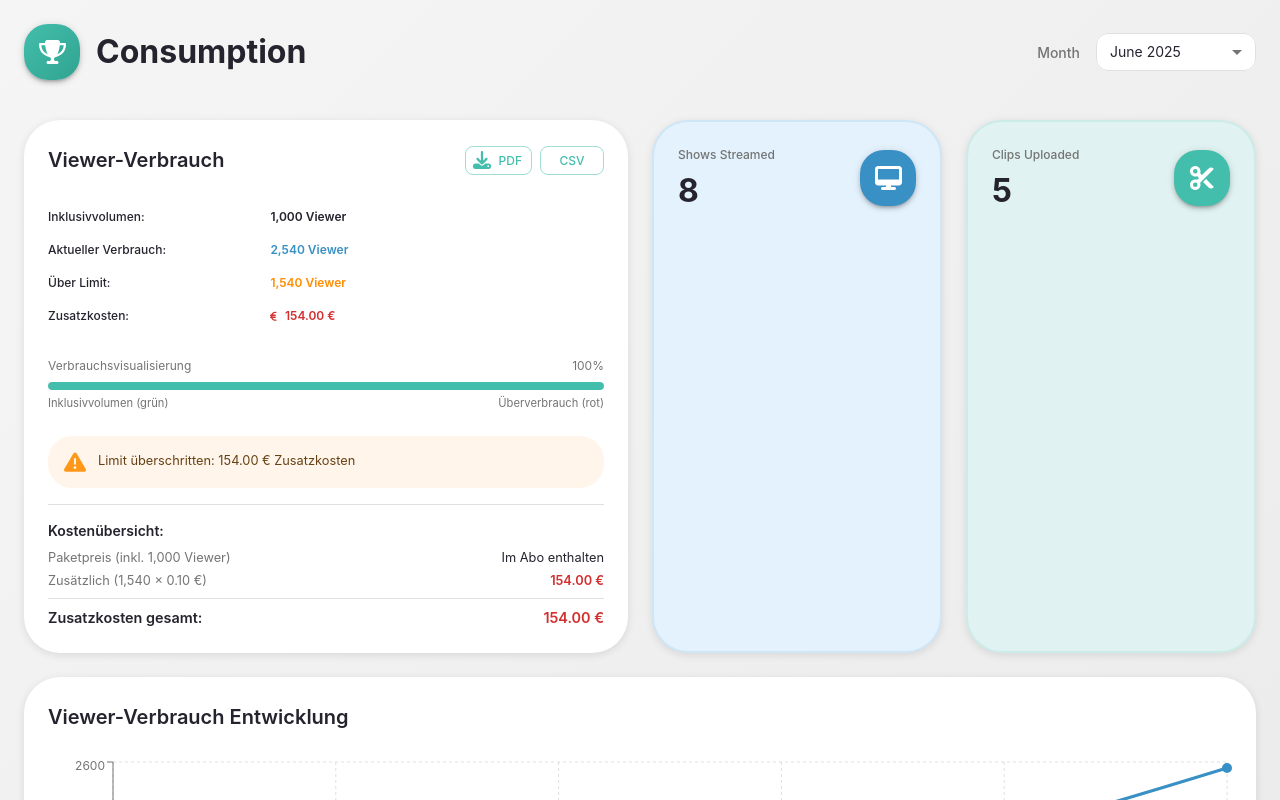
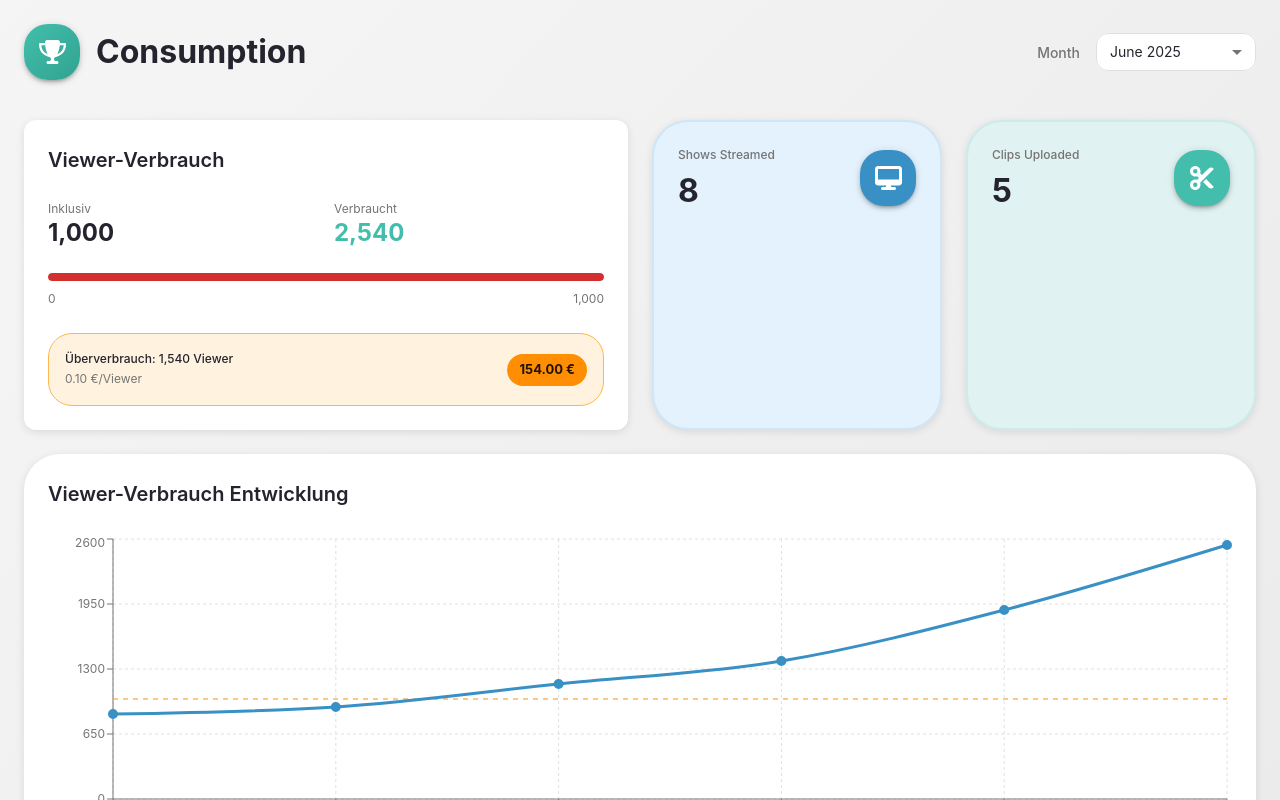
Before and after one commit to DenizD/sleek-mui-glow, a React (Vite) app: page / in a window 1280 px wide. Shown: the top 800 px of the page. Built offline with nearby package versions, Linux system fonts and the light colour scheme.

Commit message:
Refactor: Improve code quality and apply best practices
Clean up the existing code, ensuring it aligns with industry best practices for maintainability and readability.

```diff
--- a/src/components/dashboard/mui/MuiViewerConsumption.tsx
+++ b/src/components/dashboard/mui/MuiViewerConsumption.tsx
@@ -5,133 +5,47 @@ import {
   CardContent,
   Typography,
   Box,
-  Alert,
-  Button,
   LinearProgress,
-  Divider,
-  Table,
-  TableBody,
-  TableCell,
-  TableRow
+  Chip
 } from '@mui/material';
-import { FontAwesomeIcon } from '@fortawesome/react-fontawesome';
-import {
-  faExclamationTriangle,
-  faDownload,
-  faEuroSign
-} from '@fortawesome/free-solid-svg-icons';
 
 const MuiViewerConsumption = () => {
-  const packageLimit = 1000; // Inklusivvolumen
-  const currentUsage = 2540; // Aktuell genutzte Viewer
-  const overage = Math.max(0, currentUsage - packageLimit); // Überverbrauch
-  const costPerExtraViewer = 0.10; // 10 Cent pro zusätzlichem Viewer
-  const additionalCosts = overage * costPerExtraViewer;
+  const packageLimit = 1000;
+  const currentUsage = 2540;
+  const overage = Math.max(0, currentUsage - packageLimit);
+  const costPerViewer = 0.10;
+  const additionalCosts = overage * costPerViewer;
   const usagePercentage = Math.min((currentUsage / packageLimit) * 100, 100);
 
-  const handleExportPDF = () => {
-    console.log('Export als PDF');
-    // Implementierung folgt
-  };
-
-  const handleExportCSV = () => {
-    console.log('Export als CSV');
-    // Implementierung folgt
-  };
-
   return (
-    <Card sx={{ borderRadius: 3 }}>
+    <Card>
       <CardContent sx={{ p: 3 }}>
-        <Box sx={{ display: 'flex', alignItems: 'center', justifyContent: 'space-between', mb: 3 }}>
-          <Typography
-            variant="h6"
-            sx={{
-              fontWeight: 600,
-              color: '#25242E',
-              fontFamily: 'Inter, sans-serif'
-            }}
-          >
+        <Typography variant="h6" sx={{ mb: 3, fontWeight: 600 }}>
           Viewer-Verbrauch
         </Typography>
-          <Box sx={{ display: 'flex', gap: 1 }}>
-            <Button
-              size="small"
-              variant="outlined"
-              onClick={handleExportPDF}
-              startIcon={<FontAwesomeIcon icon={faDownload} />}
-              sx={{ textTransform: 'none', fontSize: '0.75rem' }}
-            >
-              PDF
-            </Button>
-            <Button
-              size="small"
-              variant="outlined"
-              onClick={handleExportCSV}
-              sx={{ textTransform: 'none', fontSize: '0.75rem' }}
-            >
-              CSV
-            </Button>
+
+        {/* Hauptmetriken */}
+        <Box sx={{ display: 'grid', gridTemplateColumns: '1fr 1fr', gap: 2, mb: 3 }}>
+          <Box>
+            <Typography variant="body2" color="text.secondary">
+              Inklusiv
+            </Typography>
+            <Typography variant="h5" fontWeight="bold">
+              {packageLimit.toLocaleString()}
+            </Typography>
+          </Box>
+          <Box>
+            <Typography variant="body2" color="text.secondary">
+              Verbraucht
+            </Typography>
+            <Typography variant="h5" fontWeight="bold" color="primary">
+              {currentUsage.toLocaleString()}
+            </Typography>
           </Box>
         </Box>
 
-        {/* Kompakte Verbrauchsübersicht */}
+        {/* Fortschrittsbalken */}
         <Box sx={{ mb: 3 }}>
-          <Table size="small" sx={{ '& .MuiTableCell-root': { border: 'none', py: 1, px: 0 } }}>
-            <TableBody>
-              <TableRow>
-                <TableCell sx={{ fontWeight: 500, color: '#25242E', width: '40%' }}>
-                  Inklusivvolumen:
-                </TableCell>
-                <TableCell sx={{ fontWeight: 600, color: '#25242E' }}>
-                  {packageLimit.toLocaleString()} Viewer
-                </TableCell>
-              </TableRow>
-              <TableRow>
-                <TableCell sx={{ fontWeight: 500, color: '#25242E' }}>
-                  Aktueller Verbrauch:
-                </TableCell>
-                <TableCell sx={{ fontWeight: 600, color: '#3890C5' }}>
-                  {currentUsage.toLocaleString()} Viewer
-                </TableCell>
-              </TableRow>
-              {overage > 0 && (
-                <TableRow>
-                  <TableCell sx={{ fontWeight: 500, color: '#25242E' }}>
-                    Über Limit:
-                  </TableCell>
-                  <TableCell sx={{ fontWeight: 600, color: '#FF8E03' }}>
-                    {overage.toLocaleString()} Viewer
-                  </TableCell>
-                </TableRow>
-              )}
-              {additionalCosts > 0 && (
-                <TableRow>
-                  <TableCell sx={{ fontWeight: 500, color: '#25242E' }}>
-                    Zusatzkosten:
-                  </TableCell>
-                  <TableCell sx={{ fontWeight: 600, color: '#D32F2F', display: 'flex', alignItems: 'center', gap: 1 }}>
-                    <FontAwesomeIcon icon={faEuroSign} size="sm" />
-                    {additionalCosts.toFixed(2)} €
-                  </TableCell>
-                </TableRow>
-              )}
-            </TableBody>
-          </Table>
-        </Box>
-
-        {/* Fortschrittsbalken mit zwei Zonen */}
-        <Box sx={{ mb: 3 }}>
-          <Box sx={{ display: 'flex', justifyContent: 'space-between', mb: 1 }}>
-            <Typography variant="body2" sx={{ color: '#747474', fontSize: '0.75rem' }}>
-              Verbrauchsvisualisierung
-            </Typography>
-            <Typography variant="body2" sx={{ color: '#747474', fontSize: '0.75rem' }}>
-              {usagePercentage.toFixed(0)}%
-            </Typography>
-          </Box>
-
-          <Box sx={{ position: 'relative' }}>
-            {/* Basis-Fortschrittsbalken (Inklusivvolumen) */}
           <LinearProgress
             variant="determinate"
             value={Math.min(usagePercentage, 100)}
@@ -140,114 +54,47 @@ const MuiViewerConsumption = () => {
               borderRadius: 4,
               backgroundColor: '#E0E0E0',
               '& .MuiLinearProgress-bar': {
-                  backgroundColor: '#43BEAC',
+                backgroundColor: overage > 0 ? '#D32F2F' : '#43BEAC',
                 borderRadius: 4,
               },
             }}
           />
-            {/* Überverbrauch-Balken */}
-            {overage > 0 && (
-              <LinearProgress
-                variant="determinate"
-                value={Math.min((overage / packageLimit) * 100, 100)}
-                sx={{
-                  position: 'absolute',
-                  top: 0,
-                  left: 0,
-                  right: 0,
-                  height: 8,
-                  borderRadius: 4,
-                  backgroundColor: 'transparent',
-                  '& .MuiLinearProgress-bar': {
-                    backgroundColor: '#D32F2F',
-                    borderRadius: 4,
-                    marginLeft: '100%',
-                  },
-                }}
-              />
-            )}
-          </Box>
-
-          <Box sx={{ display: 'flex', justifyContent: 'space-between', mt: 0.5 }}>
-            <Typography variant="caption" sx={{ color: '#747474', fontSize: '0.7rem' }}>
-              Inklusivvolumen (grün)
+          <Box sx={{ display: 'flex', justifyContent: 'space-between', mt: 1 }}>
+            <Typography variant="caption" color="text.secondary">
+              0
             </Typography>
-            <Typography variant="caption" sx={{ color: '#747474', fontSize: '0.7rem' }}>
-              Überverbrauch (rot)
+            <Typography variant="caption" color="text.secondary">
+              {packageLimit.toLocaleString()}
             </Typography>
           </Box>
         </Box>
 
-        {/* Kompakte Statusmeldung nur bei Bedarf */}
+        {/* Überverbrauch */}
         {overage > 0 && (
-          <Alert
-            severity="warning"
-            icon={<FontAwesomeIcon icon={faExclamationTriangle} />}
-            sx={{
+          <Box sx={{
+            display: 'flex',
+            justifyContent: 'space-between',
+            alignItems: 'center',
+            p: 2,
+            backgroundColor: '#FFF3E0',
             borderRadius: 2,
-              mb: 2,
-              py: 1,
-              '& .MuiAlert-message': {
-                fontFamily: 'Inter, sans-serif',
-                fontSize: '0.8rem'
-              }
-            }}
-          >
-            Limit überschritten: {additionalCosts.toFixed(2)} € Zusatzkosten
-          </Alert>
-        )}
-
-        {currentUsage >= packageLimit * 0.9 && currentUsage < packageLimit && (
-          <Alert
-            severity="info"
-            sx={{
-              borderRadius: 2,
-              py: 1,
-              '& .MuiAlert-message': {
-                fontFamily: 'Inter, sans-serif',
-                fontSize: '0.8rem'
-              }
-            }}
-          >
-            {usagePercentage.toFixed(0)}% des Volumens verbraucht
-          </Alert>
-        )}
-
-        <Divider sx={{ my: 2 }} />
-
-        {/* Kompakte Kostenaufschlüsselung */}
+            border: '1px solid #FFB74D'
+          }}>
             <Box>
-          <Typography variant="body2" sx={{ fontWeight: 600, color: '#25242E', mb: 1, fontSize: '0.875rem' }}>
-            Kostenübersicht:
+              <Typography variant="body2" fontWeight="500">
+                Überverbrauch: {overage.toLocaleString()} Viewer
               </Typography>
-          <Box sx={{ display: 'flex', justifyContent: 'space-between', mb: 0.5 }}>
-            <Typography variant="body2" sx={{ color: '#747474', fontSize: '0.8rem' }}>
-              Paketpreis (inkl. {packageLimit.toLocaleString()} Viewer)
-            </Typography>
-            <Typography variant="body2" sx={{ color: '#25242E', fontSize: '0.8rem' }}>
-              Im Abo enthalten
+              <Typography variant="caption" color="text.secondary">
+                {costPerViewer.toFixed(2)} €/Viewer
               </Typography>
             </Box>
-          {overage > 0 && (
-            <Box sx={{ display: 'flex', justifyContent: 'space-between', mb: 0.5 }}>
-              <Typography variant="body2" sx={{ color: '#747474', fontSize: '0.8rem' }}>
-                Zusätzlich ({overage.toLocaleString()} × {costPerExtraViewer.toFixed(2)} €)
-              </Typography>
-              <Typography variant="body2" sx={{ color: '#D32F2F', fontWeight: 600, fontSize: '0.8rem' }}>
-                {additionalCosts.toFixed(2)} €
-              </Typography>
+            <Chip
+              label={`${additionalCosts.toFixed(2)} €`}
+              color="warning"
+              sx={{ fontWeight: 'bold' }}
+            />
           </Box>
         )}
-          <Divider sx={{ my: 1 }} />
-          <Box sx={{ display: 'flex', justifyContent: 'space-between' }}>
-            <Typography variant="body1" sx={{ fontWeight: 600, color: '#25242E', fontSize: '0.9rem' }}>
-              Zusatzkosten gesamt:
-            </Typography>
-            <Typography variant="body1" sx={{ fontWeight: 600, color: additionalCosts > 0 ? '#D32F2F' : '#43BEAC', fontSize: '0.9rem' }}>
-              {additionalCosts.toFixed(2)} €
-            </Typography>
-          </Box>
-        </Box>
       </CardContent>
     </Card>
   );
```
Lines whose indentation alone changed are shown as unchanged.
